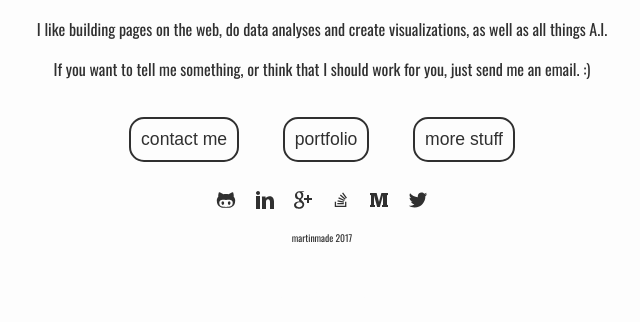
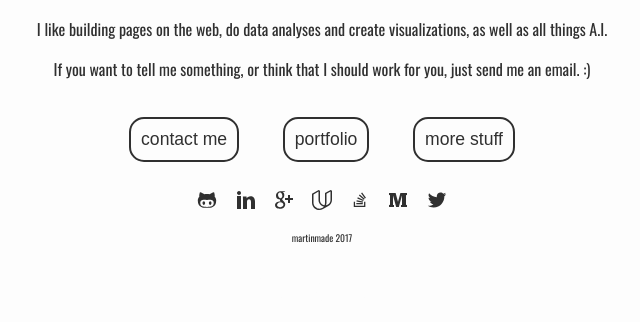
Before and after one commit to martin-martin/portfolio, a Flask app: page / in a window 1280 px wide. Shown: the part 719-1041 px from the top of the page, without its empty margins (318-958 px from the left). Run offline with Flask 2, Linux system fonts and the light colour scheme.

Commit message:
feat: add Udacity profile link

```diff
--- a/templates/base.html
+++ b/templates/base.html
@@ -16,7 +16,10 @@
       <a href="https://github.com/martin-martin/" target="_blank"><img class="icon" src="static/icons/github.svg"></a>
       <a href="https://www.linkedin.com/in/martinbreuss/" target="_blank"><img class="icon" src="static/icons/linkedin.svg"></a>
       <a href="https://plus.google.com/u/0/+MartinBreuss-martin-martin" target="_blank"><img class="icon" src="static/icons/google+.svg"></a>
+      <a href="https://profiles.udacity.com/p/4269199126" target="_blank"><img class="icon" src="static/icons/udacity.svg"></a>
       <a href="https://stackoverflow.com/users/5717580/martin-martin" target="_blank"><img class="icon" src="static/icons/stackoverflow.svg"></a>
+      <!-- posts on Udacity discussion forums, in case they will ever become public -->
+      <!-- <a href="https://discussions.udacity.com/u/martin-martin/activity" target="_blank"><img class="icon" src="static/icons/tree.svg"></a> -->
       <a href="https://medium.com/@martin.breuss" target="_blank"><img class="icon" src="static/icons/medium.svg"></a>
       <a href="https://mobile.twitter.com/martinbreuss" target="_blank"><img class="icon" src="static/icons/twitter.svg"></a>
     </div>
```
Also changed, not shown: static/icons/chat.svg (added), static/icons/udacity.svg (added).
